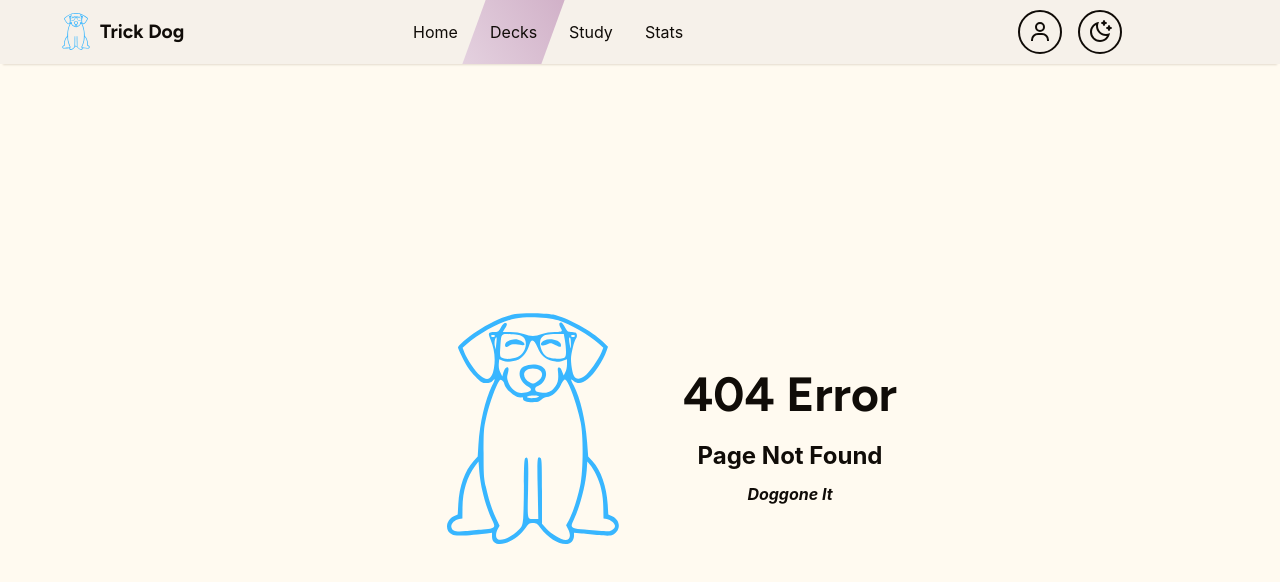
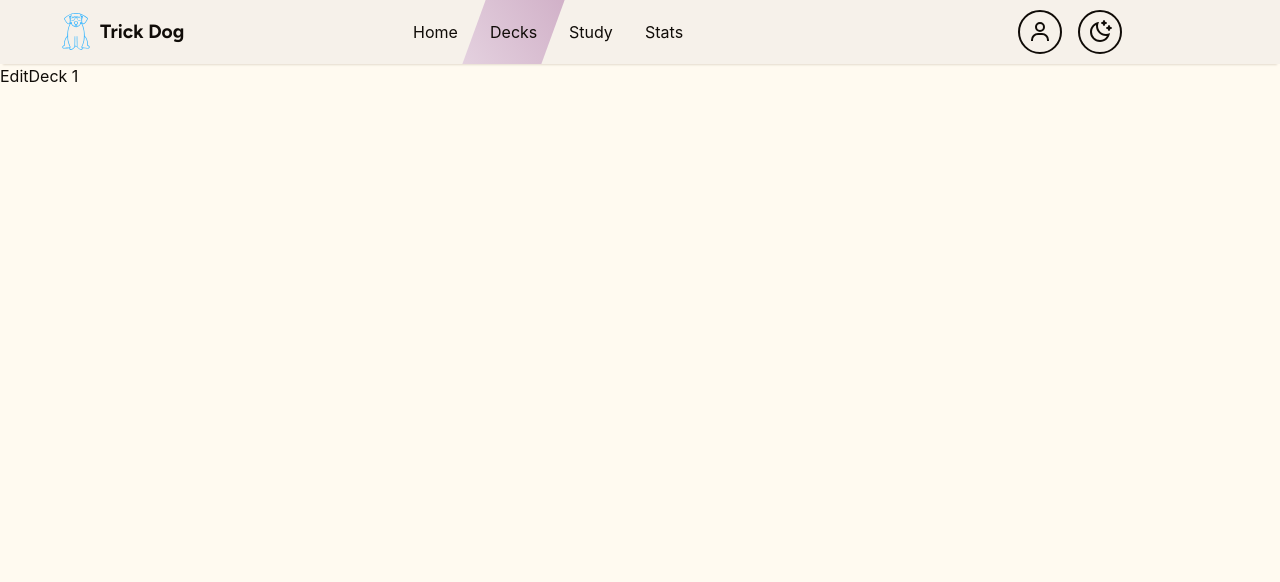
Before and after one commit to keelyt/trick-dog, a React (Vite) app: page /decks/1 in a window 1280 px wide. Before the commit this address had no page. Shown: the top 582 px of the page. Built offline with nearby package versions, Linux system fonts and the light colour scheme.

Commit message:
Add placeholder EditDeck page and add it to Routes

```diff
--- a/src/client/App.tsx
+++ b/src/client/App.tsx
@@ -6,6 +6,7 @@ import PublicRoute from './components/routing/PublicRoute';
 import { useAuth } from './contexts/AuthContext';
 import { useTheme } from './contexts/ThemeContext';
 import Decks from './pages/Decks';
+import EditDeck from './pages/EditDeck';
 import HomeLoggedIn from './pages/HomeLoggedIn';
 import HomeLoggedOut from './pages/HomeLoggedOut';
 import Login from './pages/Login';
@@ -28,6 +29,7 @@ export default function App() {
           <Route path='/' element={authed ? <HomeLoggedIn /> : <HomeLoggedOut />} />
           <Route element={<PrivateRoute />}>
             <Route path='/decks' element={<Decks />} />
+            <Route path='/decks/:deckId' element={<EditDeck />} />
             <Route path='/study' element={<Study />} />
             <Route path='/stats' element={<Stats />} />
             <Route path='/profile' element={<Profile />} />
--- /dev/null
+++ b/src/client/pages/EditDeck.tsx
@@ -0,0 +1,6 @@
+import { useParams } from 'react-router-dom';
+
+export default function EditDeck() {
+  const { deckId } = useParams();
+  return <div>EditDeck {deckId}</div>;
+}
```
